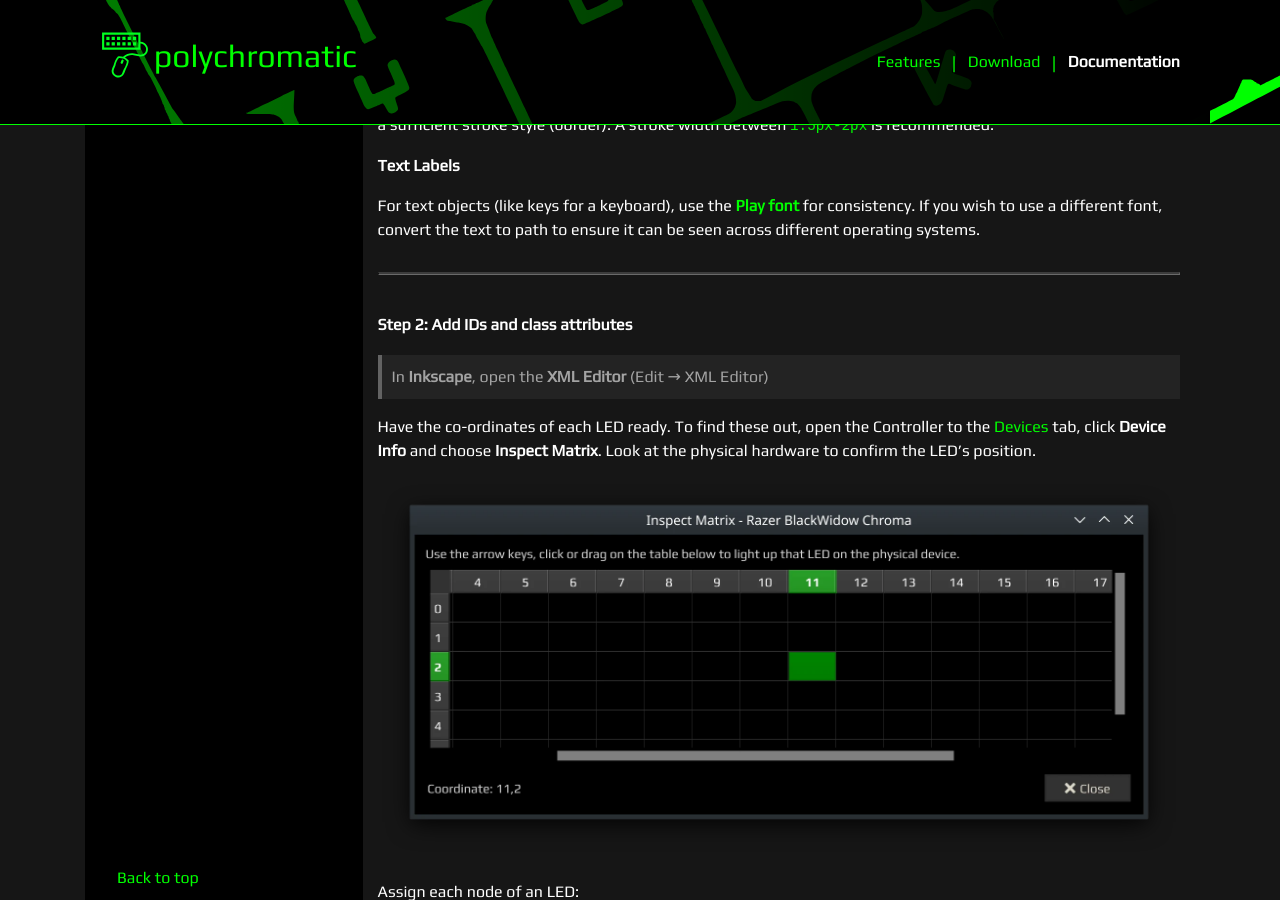
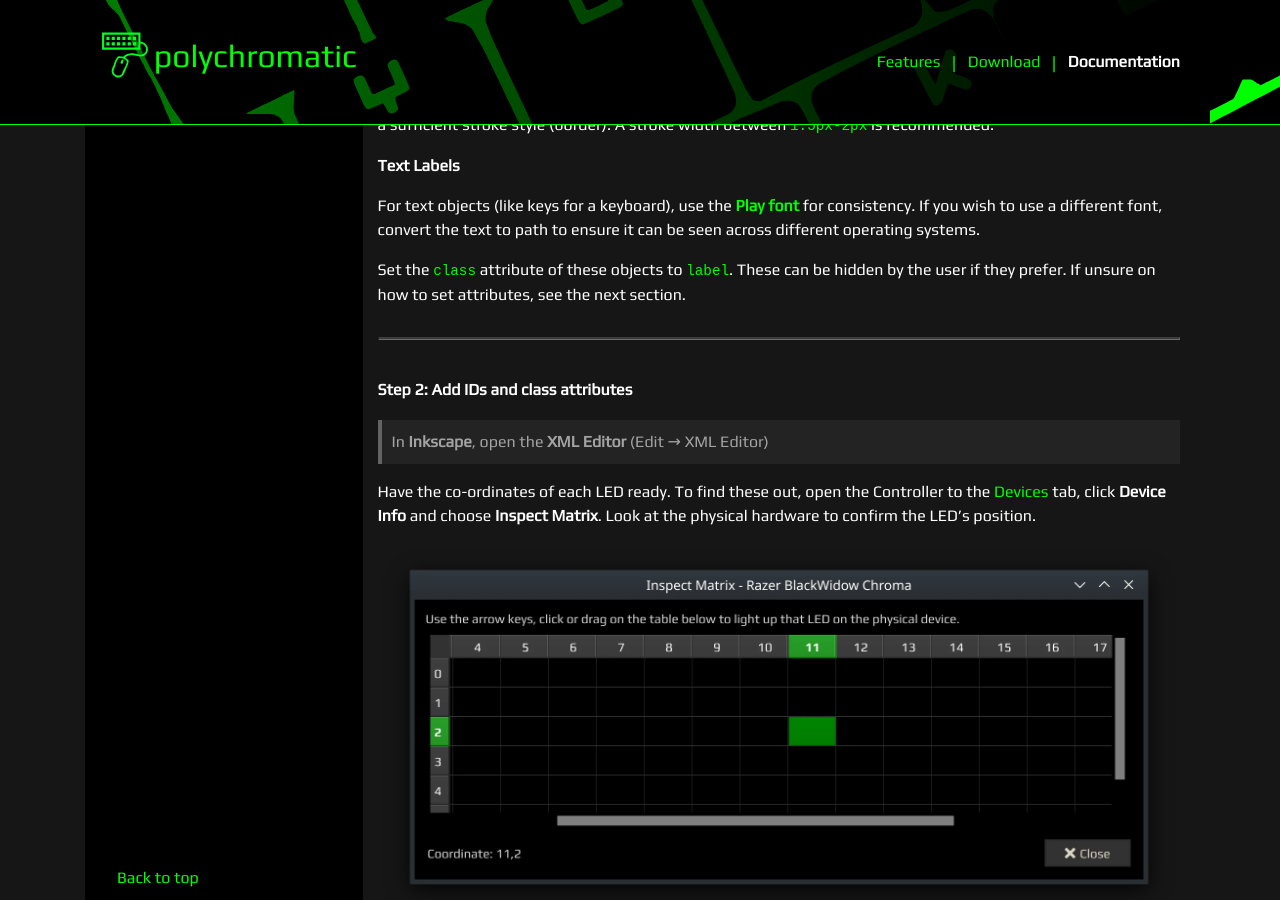
Before and after one commit to polychromatic/website, a Jekyll site: the page built from docs/get-involved-devicemaps.md, in a window 1280 px wide and 900 px high, scrolled down 1923 px. Built offline with Jekyll 4.4.1, drawn with Linux system fonts in a browser that asks for light colours.

Commit message:
Docs: Add key label class for device maps

```diff
--- a/docs/get-involved-devicemaps.md
+++ b/docs/get-involved-devicemaps.md
@@ -97,6 +97,9 @@ between `1.5px-2px` is recommended.
 
 For text objects (like keys for a keyboard), use the **[Play font](https://github.com/polychromatic/polychromatic/raw/master/data/qt/fonts/Play_regular.ttf)** for consistency.
 If you wish to use a different font, convert the text to path to ensure it can be seen across different operating systems.
+
+Set the `class` attribute of these objects to `label`. These can be hidden by
+the user if they prefer. If unsure on how to set attributes, see the next section.
 
 ---
 
```
